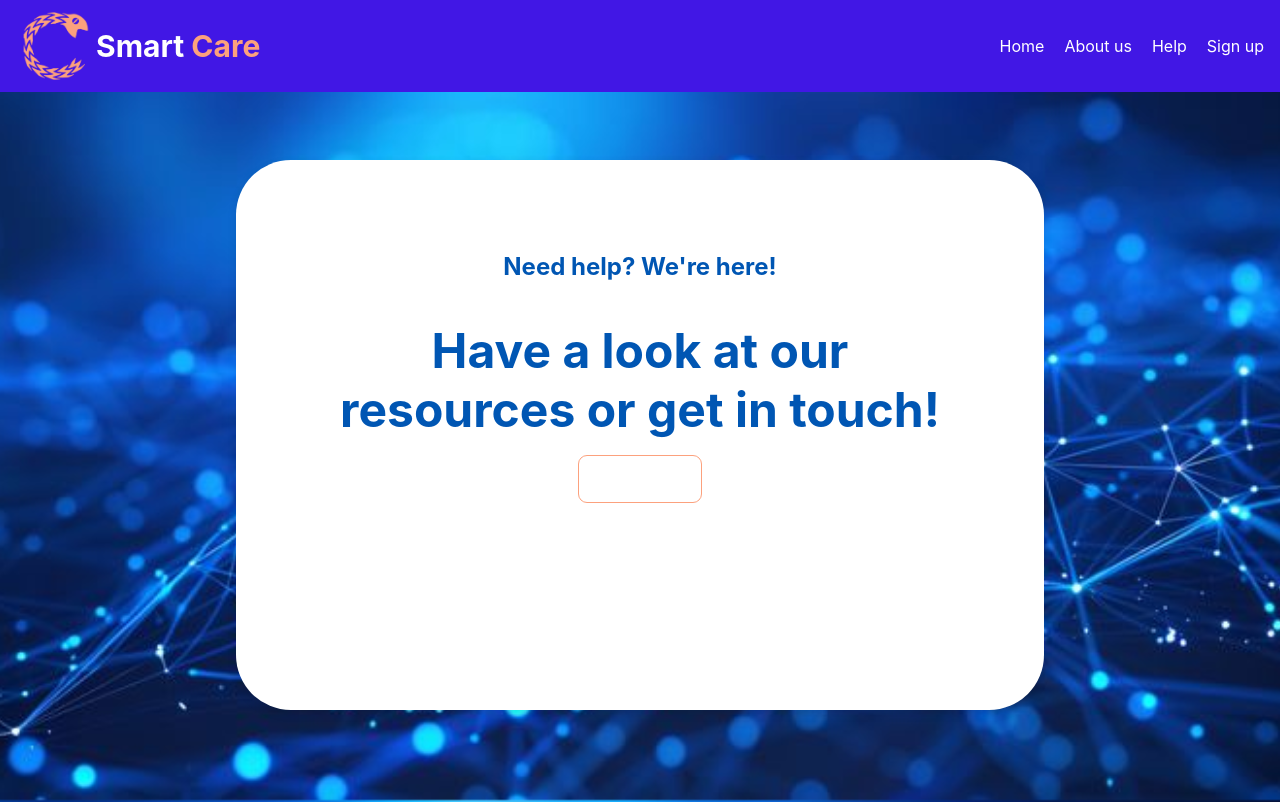
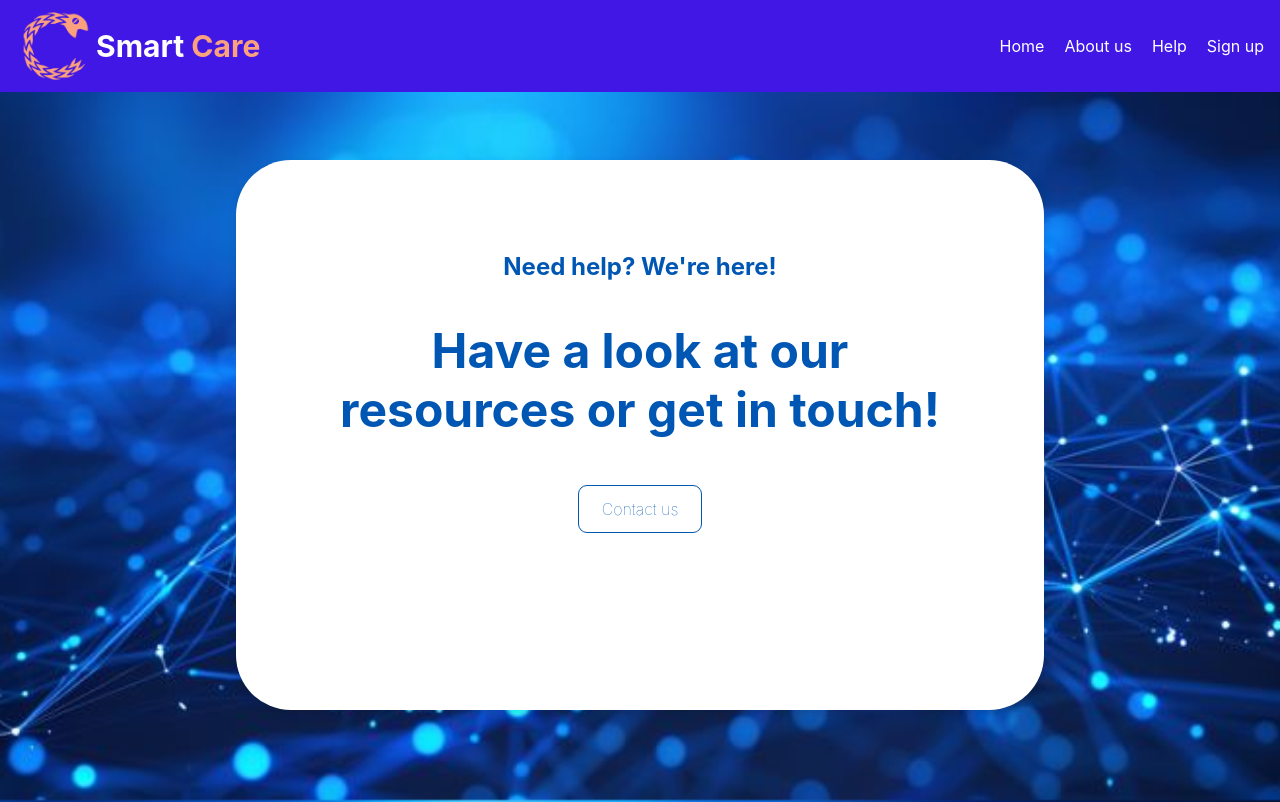
Before and after one commit to LolaSheehy-White/IterationInc-Marketing, a React (Create React App) app: page /Help in a window 1280 px wide. Shown: the top 802 px of the page. Built offline with nearby package versions, Linux system fonts and the light colour scheme.

Commit message:
same as last

```diff
--- a/src/help.css
+++ b/src/help.css
@@ -61,11 +61,12 @@
 .button-H {
     all: unset;
     display: inline-block;
+    margin-top: 30px;
     padding: 10px 20px;
     background-color: transparent;
-    outline: 1px solid #fca17d;;
+    outline: 1px solid #0056b3;
     outline-offset: 3px;
-    color: white;
+    color: #0056b3;
     text-decoration: none;
     border-radius: 5px;
     font-weight: lighter;
```
